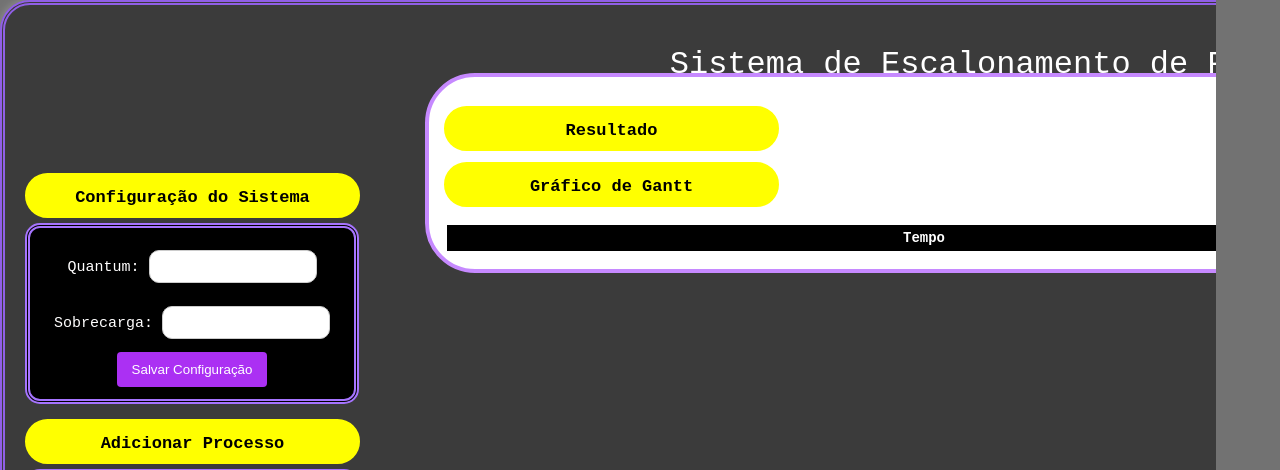
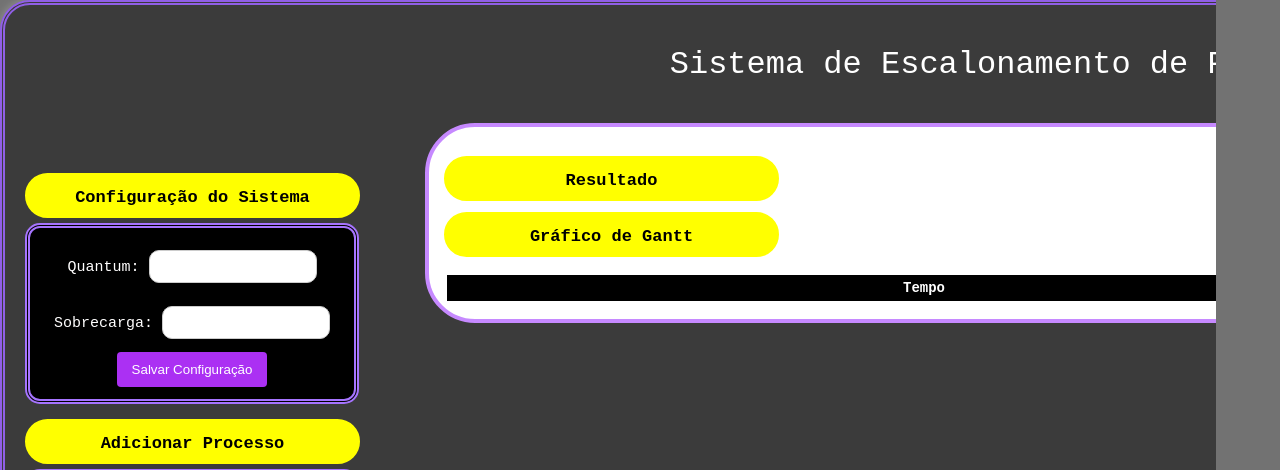
Before and after one commit to nalandap/Escalonamento-SO, a Flask app: page / in a window 1280 px wide. Shown: the top 470 px of the page. Run offline with Flask 3, Linux system fonts and the light colour scheme; lists and menus that the app fills with data are empty.

Commit message:
Update styles_fase1.css

```diff
--- a/static/styles_fase1.css
+++ b/static/styles_fase1.css
@@ -96,7 +96,7 @@ button:hover {
     position: relative;
     border-radius: 50px;
     border: 4px solid rgb(198, 137, 255);
-    bottom: 1100px;
+    bottom: 1050px;
     right: -400px;
     max-height: 300px;
 
```
